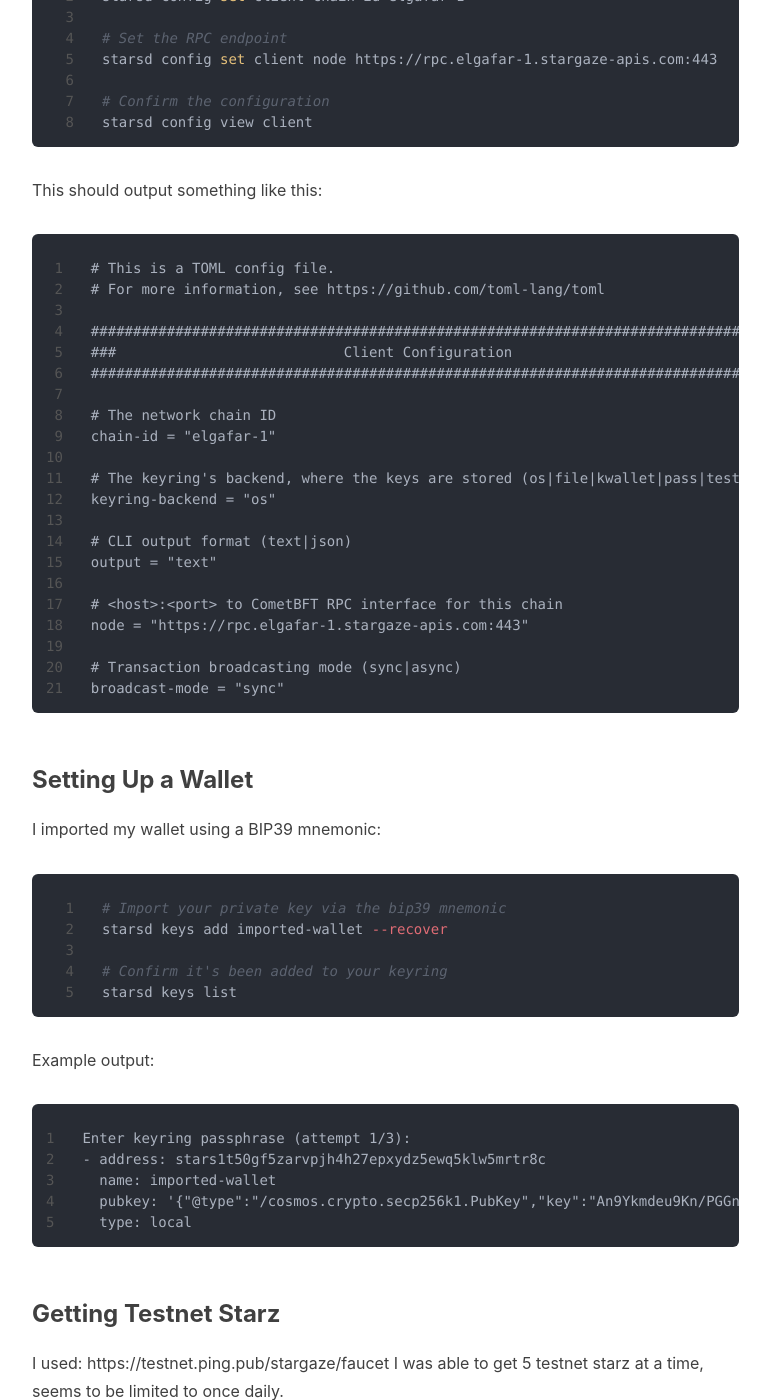
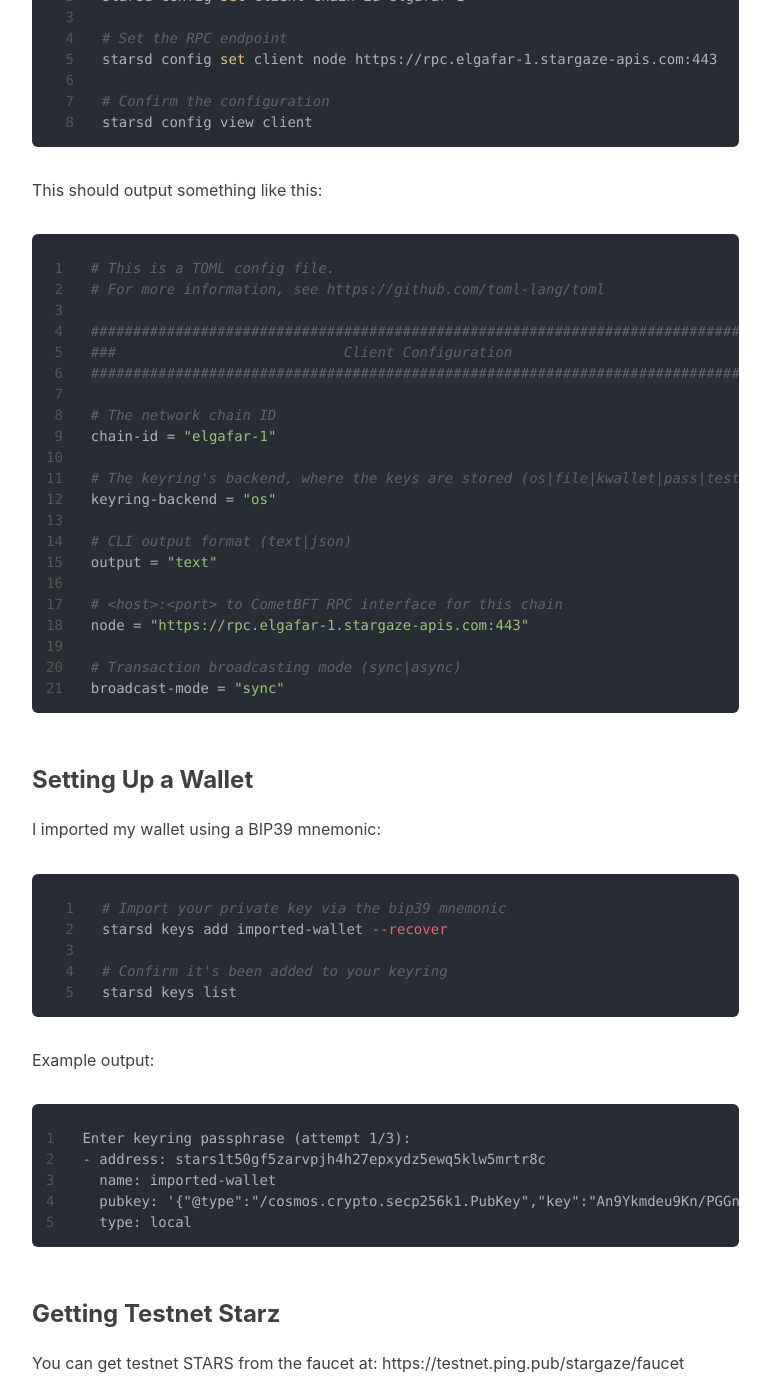
Before and after one commit to augchan42/augchan42.github.io, a Jekyll site: the page built from _posts/2025-03-27-Getting up to speed with Cosmos and Stargaze.md, in a window 1280 px wide and 1400 px high, scrolled down 1580 px. Shown: the whole window, without its empty margins (233-1003 px from the left). Built offline with Jekyll 4.4.1, drawn with Linux system fonts in a browser that asks for light colours; nearby versions of some CDN libraries; comment, search, counter and statistics services are not loaded; some of the changed text lies outside the part shown.

Commit message:
Enhance Stargaze guide with improved formatting and additional details on obtaining testnet STARS

````diff
--- a/_posts/2025-03-27-Getting up to speed with Cosmos and Stargaze.md
+++ b/_posts/2025-03-27-Getting up to speed with Cosmos and Stargaze.md
@@ -11,6 +11,7 @@
     - cosmos
     - stargaze
 ---
+
 # Deploying a Smart Contract to Stargaze Testnet
 
 ## Introduction
@@ -54,7 +55,7 @@
 
 This should output something like this:
 
-```
+```toml
 # This is a TOML config file.
 # For more information, see https://github.com/toml-lang/toml
 
@@ -91,7 +92,8 @@
 ```
 
 Example output:
-```
+
+```text
 Enter keyring passphrase (attempt 1/3):
 - address: stars1t50gf5zarvpjh4h27epxydz5ewq5klw5mrtr8c
   name: imported-wallet
@@ -101,8 +103,9 @@
 
 ### Getting Testnet Starz
 
-I used: https://testnet.ping.pub/stargaze/faucet
-I was able to get 5 testnet starz at a time, seems to be limited to once daily.
+You can get testnet STARS from the faucet at: https://testnet.ping.pub/stargaze/faucet
+
+The faucet provides 5 testnet STARS at a time and appears to be limited to one request per day.
 
 ### Setting Up Rust
 
@@ -135,13 +138,17 @@
 
 Clone the cw-plus contracts:
 
+```bash
 gh repo clone CosmWasm/cw-plus
+```
 
 I used the cw1_whitelist contract:
 
+```bash
 cd contracts/cw1-whitelist && cargo wasm
+```
 
-If any issues, do cargo clean/cargo update/cargo wasm in that order.
+If any issues, do `cargo clean`/`cargo update`/`cargo wasm` in that order.
 
 Before attempting to upload or instantiate a contract, I made sure it passed the compatibility check:
 
@@ -170,7 +177,8 @@
 ```
 
 Output:
-```
+
+```yaml
 address: stars1cq7f2fkv5glhc94r62utemftx6y87cxudl0zvkcr3va9tj8n3mss9xlg3m
 contract_info:
   admin: stars1t50gf5zarvpjh4h27epxydz5ewq5klw5mrtr8c
@@ -231,7 +239,8 @@
 ```
 
 Output:
-```
+
+```yaml
 address: stars1cq7f2fkv5glhc94r62utemftx6y87cxudl0zvkcr3va9tj8n3mss9xlg3m
 contract_info:
   admin: stars1t50gf5zarvpjh4h27epxydz5ewq5klw5mrtr8c
````
